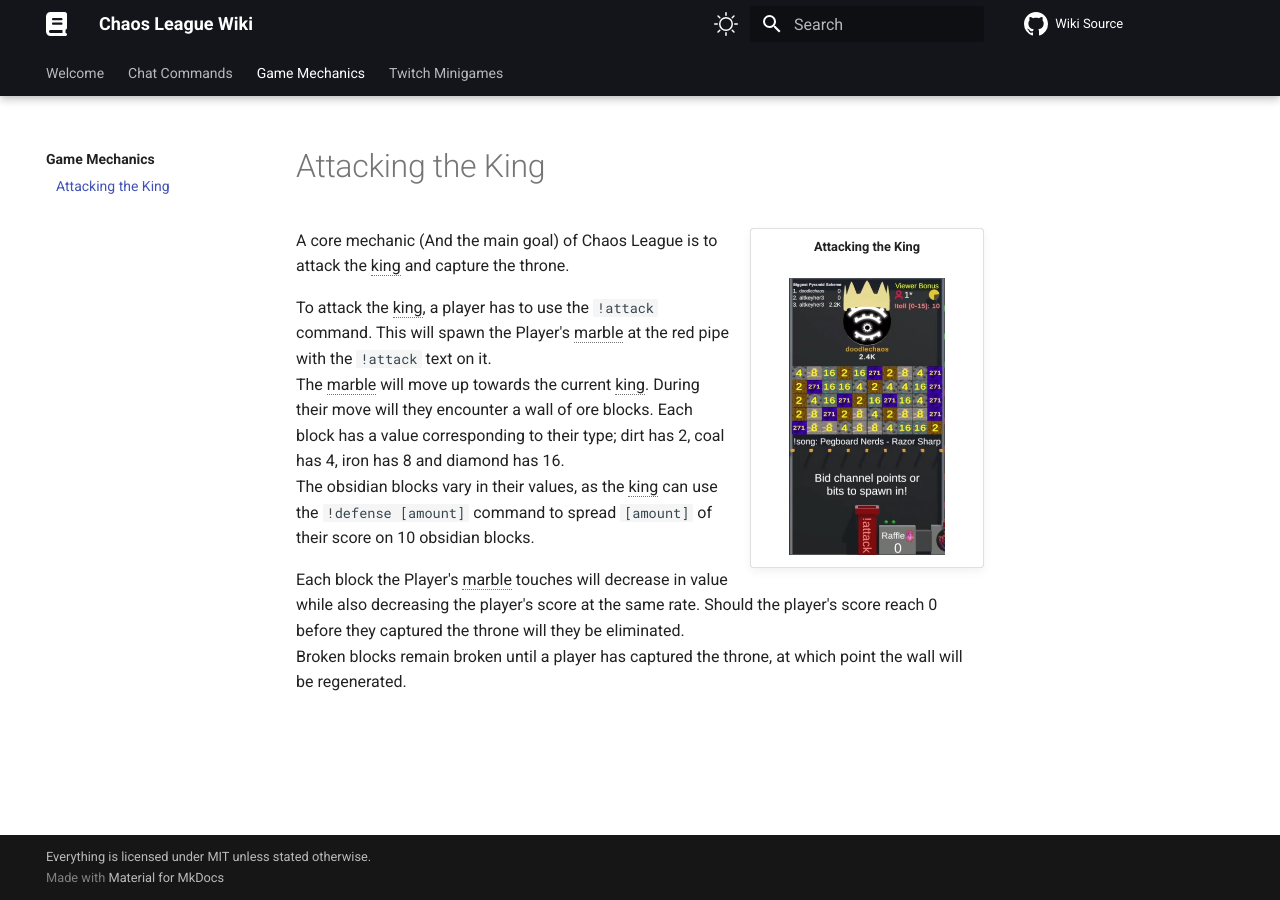
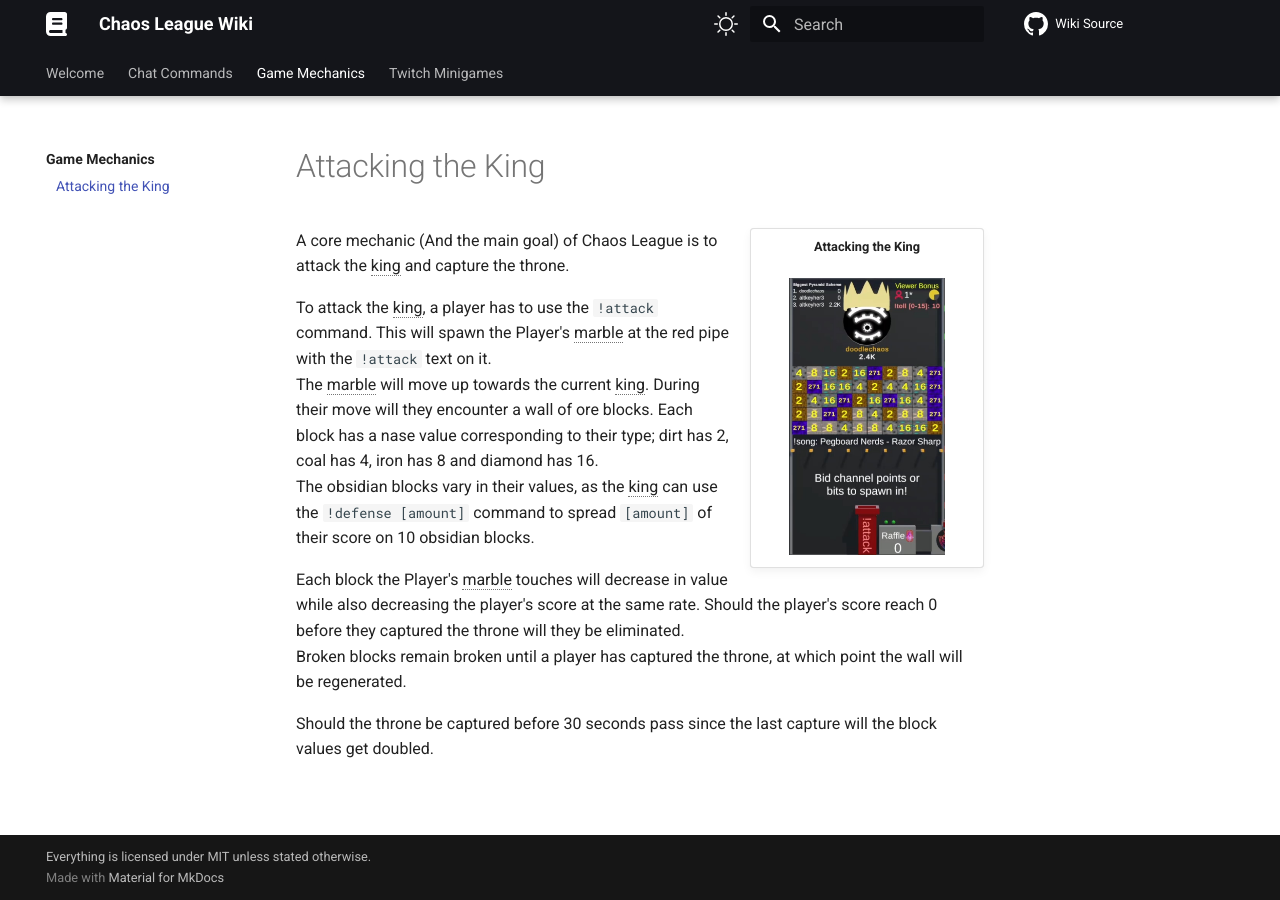
Before and after one commit to chaosleaguewiki/chaosleaguewiki.github.io, an MkDocs documentation site: the page built from docs/mechanics/attacking-the-king.md, in a window 1280 px wide. Built offline with MkDocs 1.6.1 and Material for MkDocs 9.7.7, drawn with Linux system fonts in a browser that asks for light colours; comment, search, counter and statistics services are not loaded.

Commit message:
Add note about block values changing

```diff
--- a/docs/mechanics/attacking-the-king.md
+++ b/docs/mechanics/attacking-the-king.md
@@ -9,8 +9,10 @@
 A core mechanic (And the main goal) of Chaos League is to attack the king and capture the throne.
 
 To attack the king, a player has to use the `!attack` command. This will spawn the Player's marble at the red pipe with the `!attack` text on it.
-The marble will move up towards the current king. During their move will they encounter a wall of ore blocks. Each block has a value corresponding to their type; dirt has 2, coal has 4, iron has 8 and diamond has 16.
+The marble will move up towards the current king. During their move will they encounter a wall of ore blocks. Each block has a nase value corresponding to their type; dirt has 2, coal has 4, iron has 8 and diamond has 16.
 The obsidian blocks vary in their values, as the king can use the `!defense [amount]` command to spread `[amount]` of their score on 10 obsidian blocks.
 
 Each block the Player's marble touches will decrease in value while also decreasing the player's score at the same rate. Should the player's score reach 0 before they captured the throne will they be eliminated.
 Broken blocks remain broken until a player has captured the throne, at which point the wall will be regenerated.
+
+Should the throne be captured before 30 seconds pass since the last capture will the block values get doubled.
```
